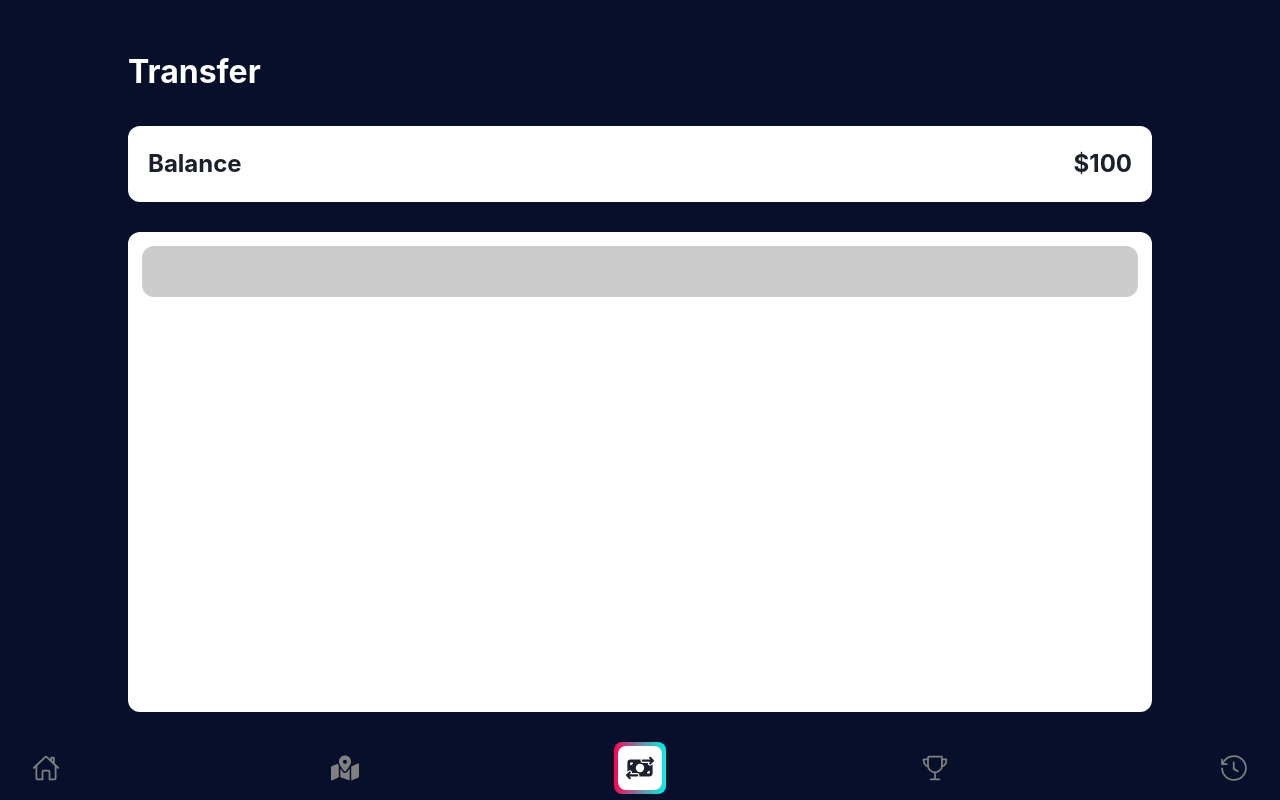
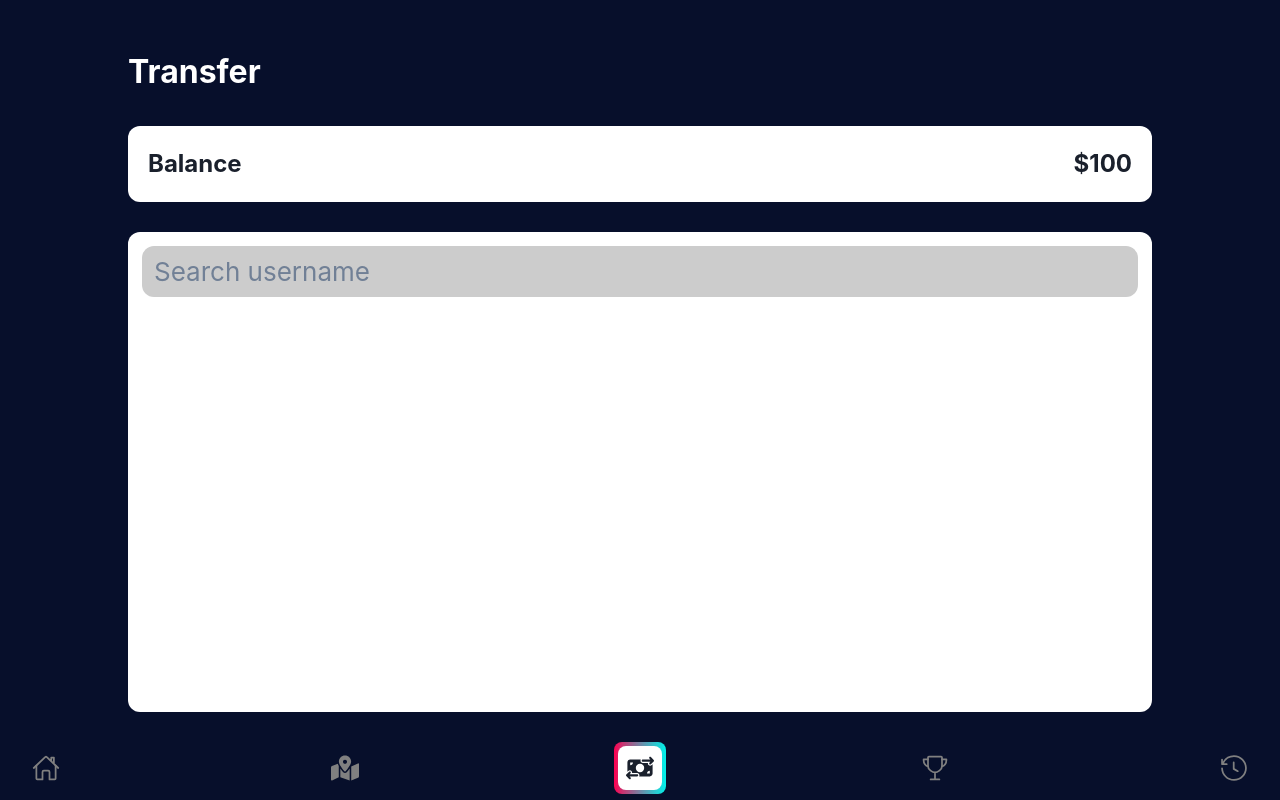
Before and after one commit to Project-Hackathons/tiktok-techjam, a Next.js app in the folder frontend/: page /pay in a window 1280 px wide. Built offline with nearby package versions, Linux system fonts and the light colour scheme.

Commit message:
add placeholder

```diff
--- a/frontend/src/pages/pay.tsx
+++ b/frontend/src/pages/pay.tsx
@@ -54,6 +54,7 @@ export default function Home() {
             className={styles.searchBox}
             value={search}
             onChange={(e) => setSearch(e.target.value)}
+            placeholder="Search username"
           />
         </div>
         {/* <div className={styles.formItemContainer}>
```
